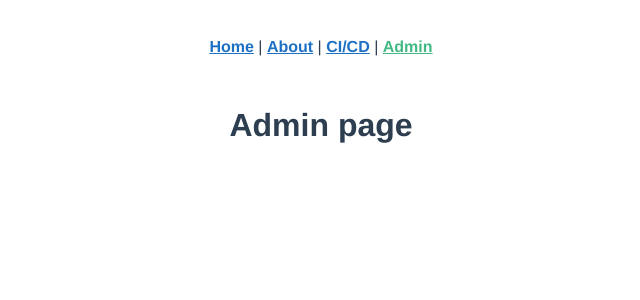
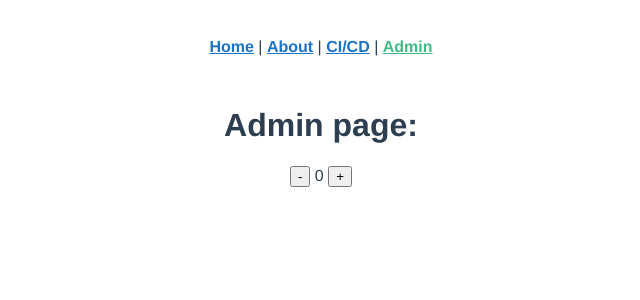
Before and after one commit to snikos/ci-cd, a Vue app: page /admin in a window 1280 px wide. Shown: the top 300 px of the page, without its empty margins (319-959 px from the left). Built offline with nearby package versions, Linux system fonts and the light colour scheme.

Commit message:
add word function

```diff
--- a/src/App.vue
+++ b/src/App.vue
@@ -29,4 +29,9 @@ nav {
     }
   }
 }
+
+.goon{
+  position: relative;
+  top: -7px;
+}
 </style>
--- a/src/pages/AdminPage.vue
+++ b/src/pages/AdminPage.vue
@@ -1,13 +1,92 @@
 <template>
-    <h1>Admin page</h1>
+    <h1>
+        {{ alphabetUpperCase[count] }}<span v-html="newStr" @click="setWave('goon')" class="waves" ref="wave"></span>
+    </h1>
+    <p>
+        <button @click="counterPrev">-</button>
+        {{ count }}
+        <button @click="counterNext">+</button>
+    </p>
 </template>
 
 <script>
     export default {
-        name: "AdminPage"
+        name: "AdminPage",
+        data() {
+            return {
+                count: 0,
+                alphabetUpperCase: this.getAlphabet(65),
+                alphabetLowerCase: this.getAlphabet(97),
+                str: 'dmin page:',
+            }
+        },
+        methods: {
+            counterPrev() {
+                if (this.count < 1) {
+                    this.count = 0;
+                    return;
+                }
+                this.count -= 1;
+            },
+            counterNext() {
+                if( this.count >= this.alphabetLowerCase.length-1 ) {
+                    this.count = this.alphabetLowerCase.length-1;
+                    return;
+                }
+                this.count += 1;
+            },
+            getAlphabet(num) {
+                // 65 or 97
+                //return new Array(26).fill(1).map((_, i) => String.fromCharCode(num + i));
+                return [...Array(26).keys()].map(i => String.fromCharCode(i + num));
+                // return [...Array(26)].map((e,i)=>(i+10).toString(36));
+                // return const charList = (a,z,d=1)=>(a=a.charCodeAt(),z=z.charCodeAt(),[...Array(Math.floor((z-a)/d)+1)].map((_,i)=>String.fromCharCode(a+i*d)));
+                // console.log("from A to G", charList('A', 'G'));
+                // console.log("from A to Z with step/delta of 2", charList('A', 'Z', 2));
+                // console.log("reverse order from Z to P", charList('Z', 'P', -1));
+                // console.log("from 0 to 5", charList('0', '5', 1));
+                // console.log("from 9 to 5", charList('9', '5', -1));
+                // console.log("from 0 to 8 with step 2", charList('0', '8', 2));
+                // console.log("from α to ω", charList('α', 'ω'));
+                // console.log("Hindi characters from क to ह", charList('क', 'ह'));
+                // console.log("Russian characters from А to Я", charList('А', 'Я'));
+            },
+            setWave(customClass) {
+                let time = 500;
+                let timer = 0;
+                let ref = this.$refs['wave'];
+                // console.log(this.$refs.wave.value); // -> undefined
+                // console.log(this.$refs.wave.baseURI); // -> http://localhost:8080/admin
+                // console.log(this.$refs); // Object
+                [].forEach.call(ref.children, (el, index) => {
+                    let cls = el.classList[0];
+                    let mtd = (!cls) ? 'add' : 'remove';
+
+                    timer = setTimeout( () => {
+                        el.classList[mtd](customClass);
+                    }, time += 100);
+
+                    if ( index >= ref.children.length ) {
+                        clearTimeout(timer);
+                        time = 500;
+                    }
+                });
+            },
+        },
+        computed: {
+            newStr() {
+                let word = this.str.split('');
+                return word.map( (el) => {
+                    return el.replace(el, `<b>${el}</b>`)
+                }).join('');
+            }
+        },
     }
 </script>
 
 <style scoped>
-
+    .waves {
+        cursor: pointer;
+        position: relative;
+    }
 </style>
```
